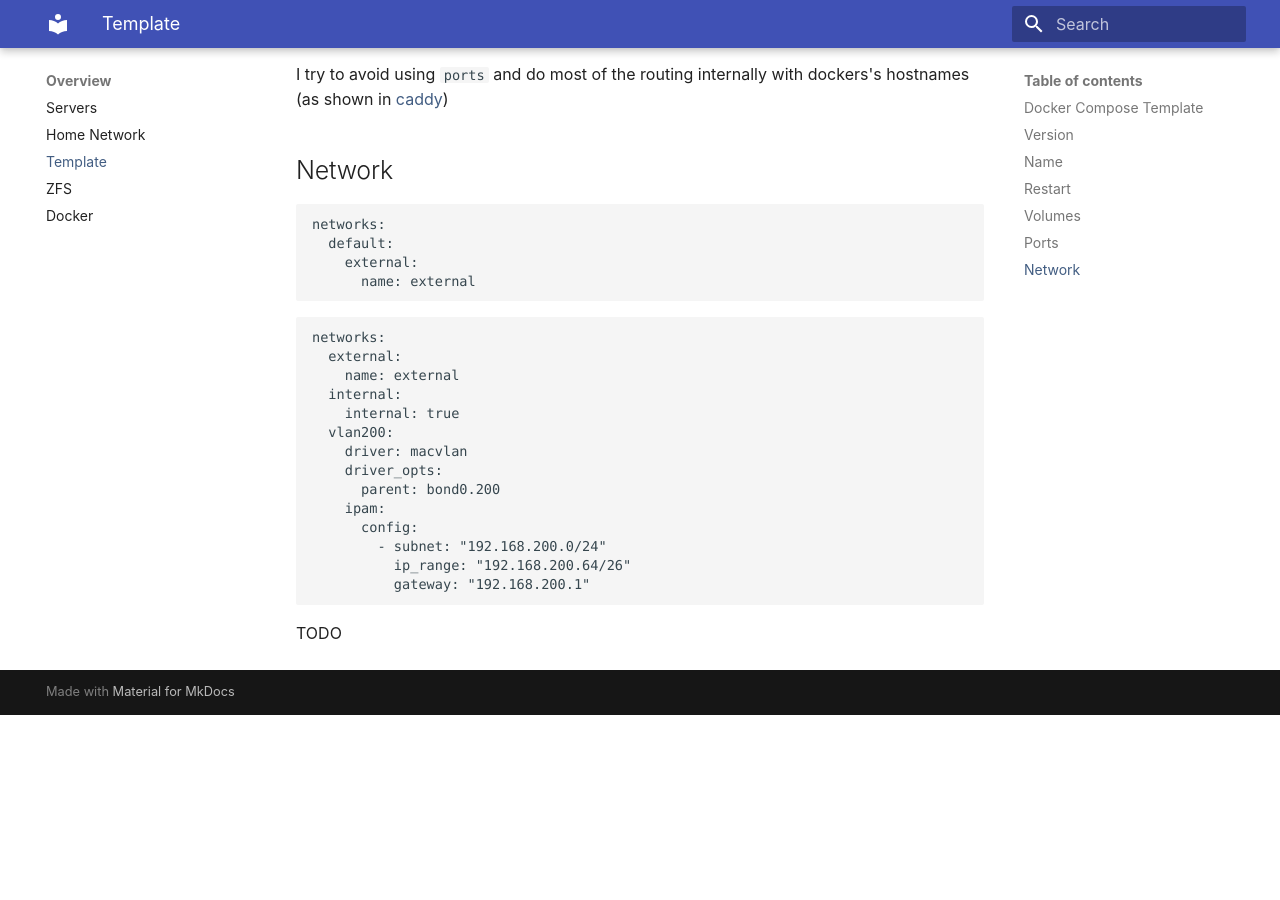
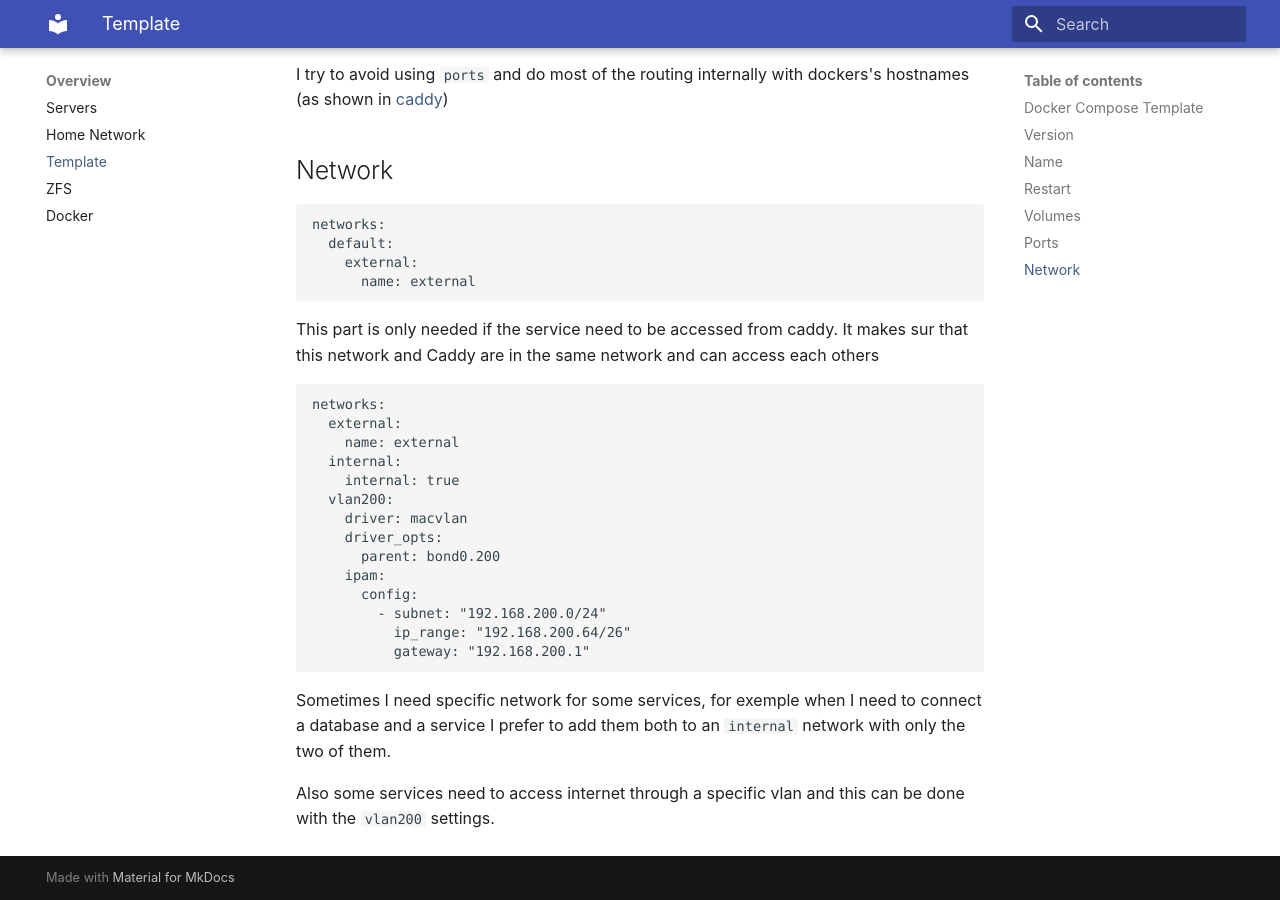
Before and after one commit to xorob0/docs, an MkDocs documentation site: the page built from docs/overview/template.md, in a window 1280 px wide and 900 px high, scrolled down 1779 px. Built offline with MkDocs 1.6.1 and Material for MkDocs 9.7.7, drawn with Linux system fonts in a browser that asks for light colours; before the commit the page ends 2494 px from its top, so only the background shows below that.

Commit message:
Added network clarificaitons

````diff
--- a/docs/overview/template.md
+++ b/docs/overview/template.md
@@ -75,6 +75,7 @@ networks:
     external:
       name: external
 ```
+This part is only needed if the service need to be accessed from caddy. It makes sur that this network and Caddy are in the same network and can access each others
 
 ```
 networks:
@@ -92,4 +93,6 @@ networks:
           ip_range: "192.168.200.64/26"
           gateway: "192.168.200.1"
 ```
-TODO
+Sometimes I need specific network for some services, for exemple when I need to connect a database and a service I prefer to add them both to an `internal` network with only the two of them.
+
+Also some services need to access internet through a specific vlan and this can be done with the `vlan200` settings.
````
